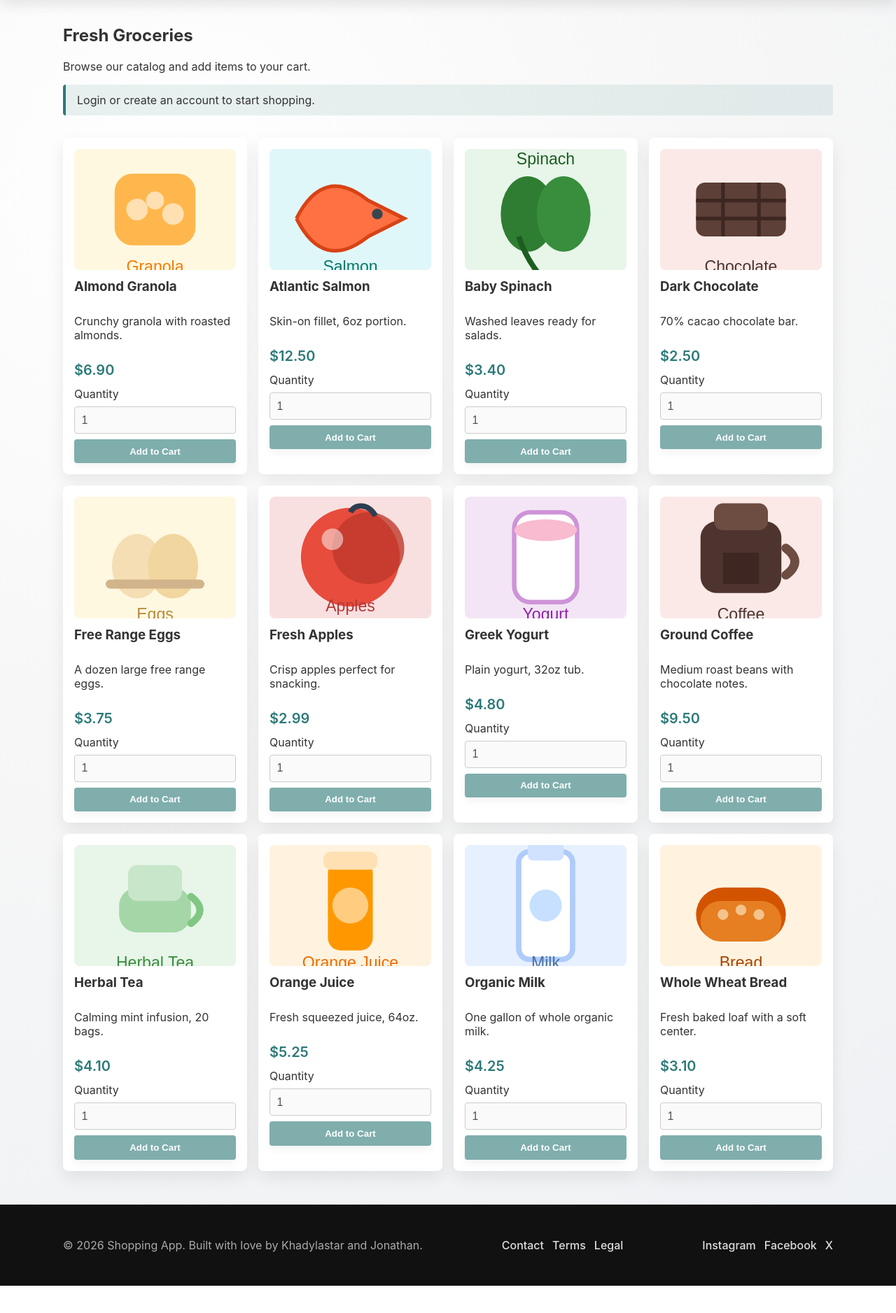
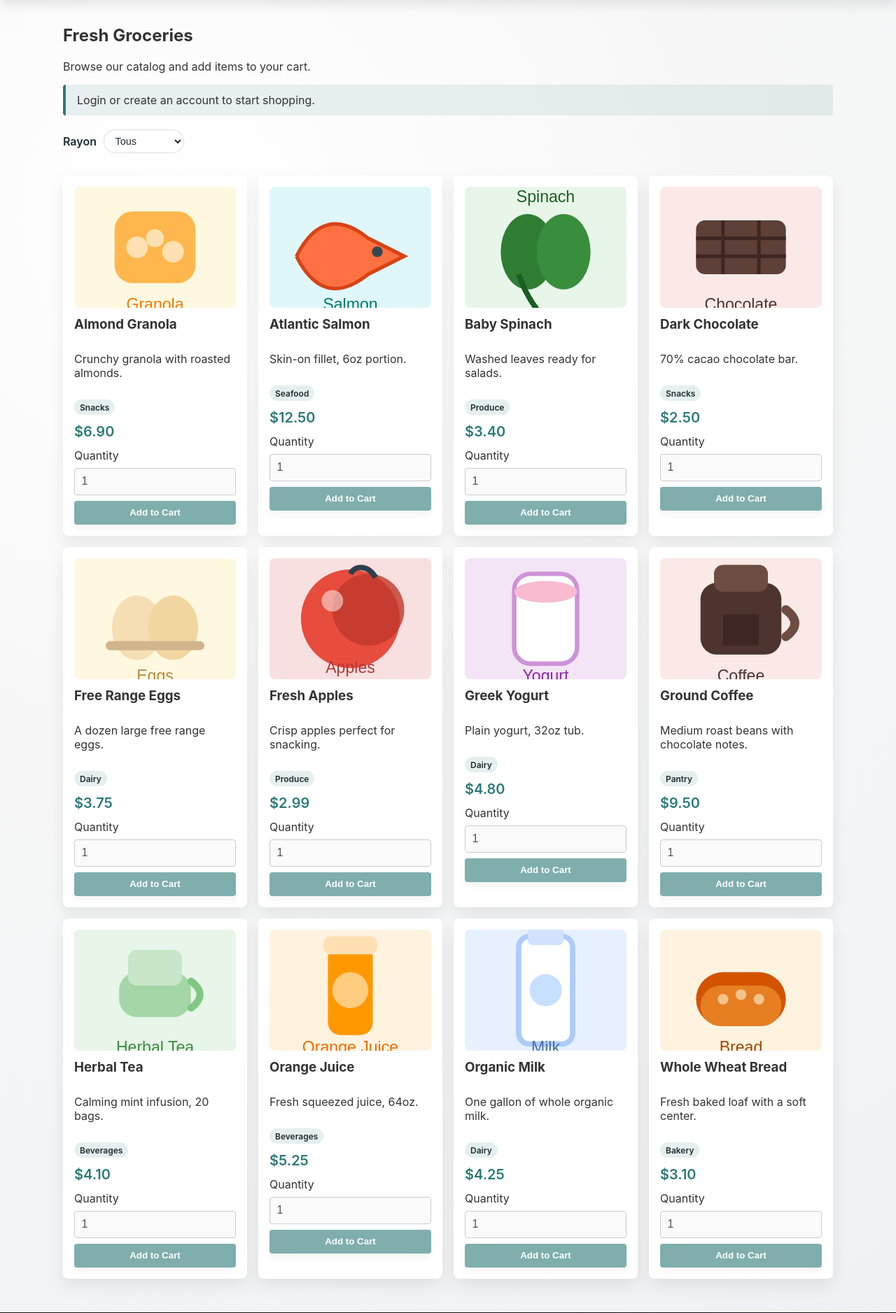
Before and after one commit to drakurei/shopping-app, a PHP site: page / in a window 1280 px wide. Shown: the part 114-1991 px from the top of the page at 70% size. Before the commit the page ends 1952 px from the top, so only its background shows below. Run offline with PHP 8.4, Linux system fonts and the light colour scheme; data comes from the database, SQL or seed files in the repository.

Commit message:
feat:last changes

```diff
--- a/css/style.css
+++ b/css/style.css
@@ -155,6 +155,38 @@ a {
     grid-template-columns: repeat(auto-fit, minmax(240px, 1fr));
     gap: 1rem;
     margin: 2rem 0;
+}
+
+.aisle-strip {
+    display: flex;
+    align-items: center;
+    gap: 0.6rem;
+    flex-wrap: wrap;
+    margin: 1.25rem 0 0.5rem;
+}
+
+.aisle-label {
+    font-weight: 600;
+    color: #1f2c33;
+}
+
+.aisle-strip select {
+    border: 1px solid rgba(0, 0, 0, 0.12);
+    background: #fff;
+    color: #1f2c33;
+    padding: 0.45rem 0.75rem;
+    border-radius: 999px;
+    font-size: 0.9rem;
+}
+
+.aisle-tag {
+    align-self: flex-start;
+    background: rgba(43, 122, 120, 0.12);
+    color: #1f2c33;
+    padding: 0.2rem 0.5rem;
+    border-radius: 999px;
+    font-size: 0.75rem;
+    font-weight: 600;
 }
 
 .card {
--- a/includes/footer.php
+++ b/includes/footer.php
@@ -19,6 +19,7 @@
     <script src="js/flash.js"></script>
     <script src="js/cart.js"></script>
     <script src="js/cart-count.js"></script>
+    <script src="js/aisle-filter.js"></script>
 </body>
 
 </html>
--- a/index.php
+++ b/index.php
@@ -5,6 +5,34 @@ $pdo = db();
 $stmt = $pdo->query('SELECT id, name, description, price, image FROM products ORDER BY name');
 $products = $stmt->fetchAll();
 $pageTitle = 'Shop Products';
+
+/**
+ * Returns an aisle label based on the product name for demo filtering.
+ */
+function getAisleLabel(string $name): string {
+    $label = strtolower($name);
+
+    if (strpos($label, 'milk') !== false || strpos($label, 'yogurt') !== false || strpos($label, 'egg') !== false) {
+        return 'Dairy';
+    }
+    if (strpos($label, 'bread') !== false) {
+        return 'Bakery';
+    }
+    if (strpos($label, 'salmon') !== false) {
+        return 'Seafood';
+    }
+    if (strpos($label, 'juice') !== false || strpos($label, 'tea') !== false) {
+        return 'Beverages';
+    }
+    if (strpos($label, 'chocolate') !== false || strpos($label, 'granola') !== false) {
+        return 'Snacks';
+    }
+    if (strpos($label, 'coffee') !== false) {
+        return 'Pantry';
+    }
+
+    return 'Produce';
+}
 
 include __DIR__ . '/includes/header.php';
 ?>
@@ -18,15 +46,30 @@ include __DIR__ . '/includes/header.php';
     <?php if (!$products): ?>
         <p>No products have been added yet.</p>
     <?php else: ?>
+        <div class="aisle-strip">
+            <label class="aisle-label" for="aisle-filter">Rayon</label>
+            <select id="aisle-filter" data-aisle-select>
+                <option value="all">Tous</option>
+                <option value="Produce">Produce</option>
+                <option value="Dairy">Dairy</option>
+                <option value="Bakery">Bakery</option>
+                <option value="Pantry">Pantry</option>
+                <option value="Beverages">Beverages</option>
+                <option value="Snacks">Snacks</option>
+                <option value="Seafood">Seafood</option>
+            </select>
+        </div>
         <div class="card-grid">
             <?php foreach ($products as $product): ?>
                 <?php $image = $product['image'] ?: 'assets/default-product.svg'; ?>
-                <article class="card">
+                <?php $aisle = getAisleLabel($product['name']); ?>
+                <article class="card" data-aisle="<?= htmlspecialchars($aisle); ?>">
                     <div class="product-thumb">
                         <img src="<?= htmlspecialchars($image); ?>" alt="<?= htmlspecialchars($product['name']); ?> image">
                     </div>
                     <h3><?= htmlspecialchars($product['name']); ?></h3>
                     <p><?= htmlspecialchars($product['description']); ?></p>
+                    <div class="aisle-tag"><?= htmlspecialchars($aisle); ?></div>
                     <div class="price">$<?= number_format((float) $product['price'], 2); ?></div>
                     <form action="cart.php?action=add" method="post">
                         <?= csrf_field(); ?>
--- /dev/null
+++ b/js/aisle-filter.js
@@ -0,0 +1,16 @@
+// aisle-filter.js - Filters cards by aisle for demo purposes
+
+document.addEventListener('DOMContentLoaded', () => {
+    const select = document.querySelector('[data-aisle-select]');
+    const cards = Array.from(document.querySelectorAll('[data-aisle]'));
+    if (!select || cards.length === 0) return;
+
+    select.addEventListener('change', (event) => {
+        const aisle = event.target.value;
+        cards.forEach((card) => {
+            const cardAisle = card.getAttribute('data-aisle');
+            const visible = aisle === 'all' || cardAisle === aisle;
+            card.style.display = visible ? '' : 'none';
+        });
+    });
+});
```
